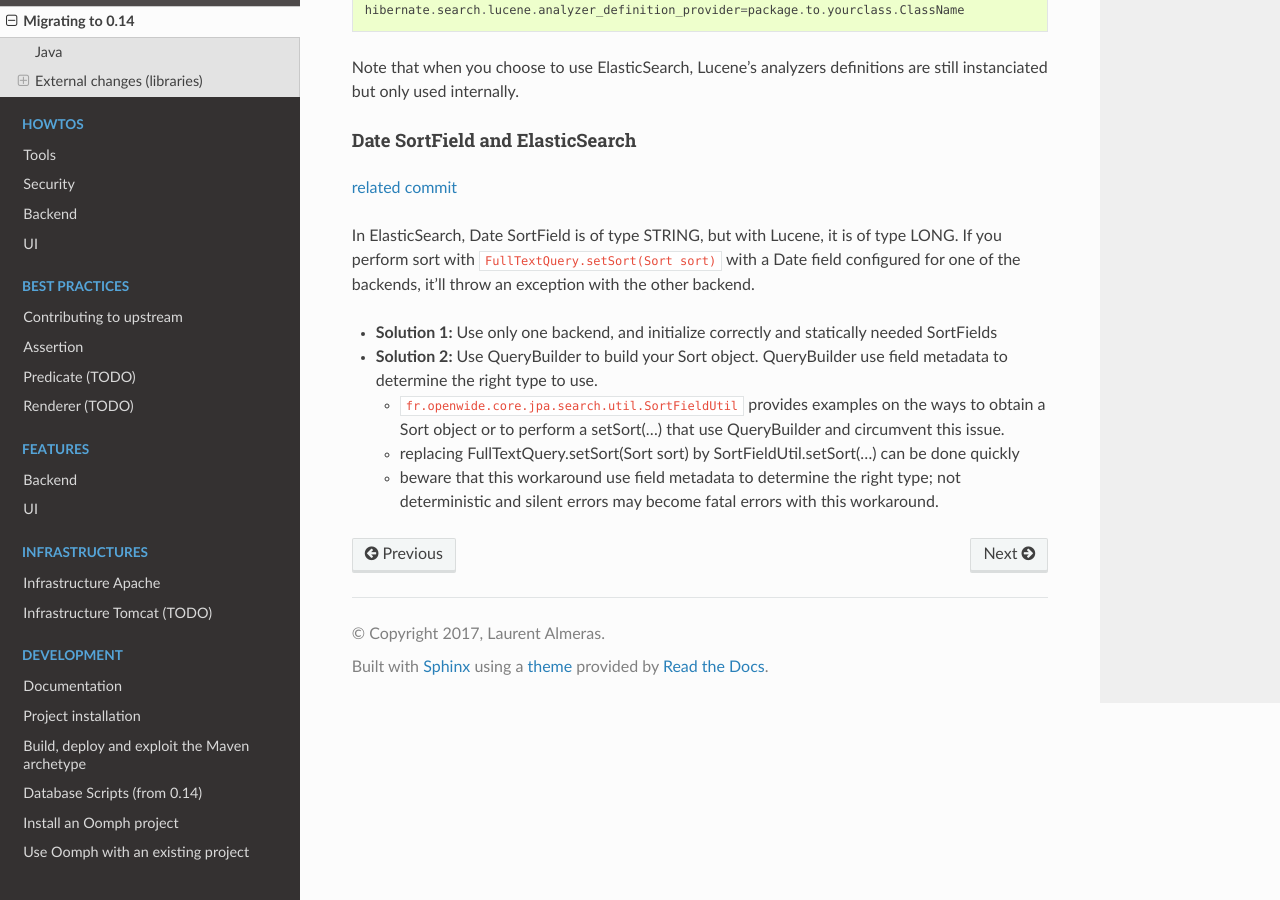
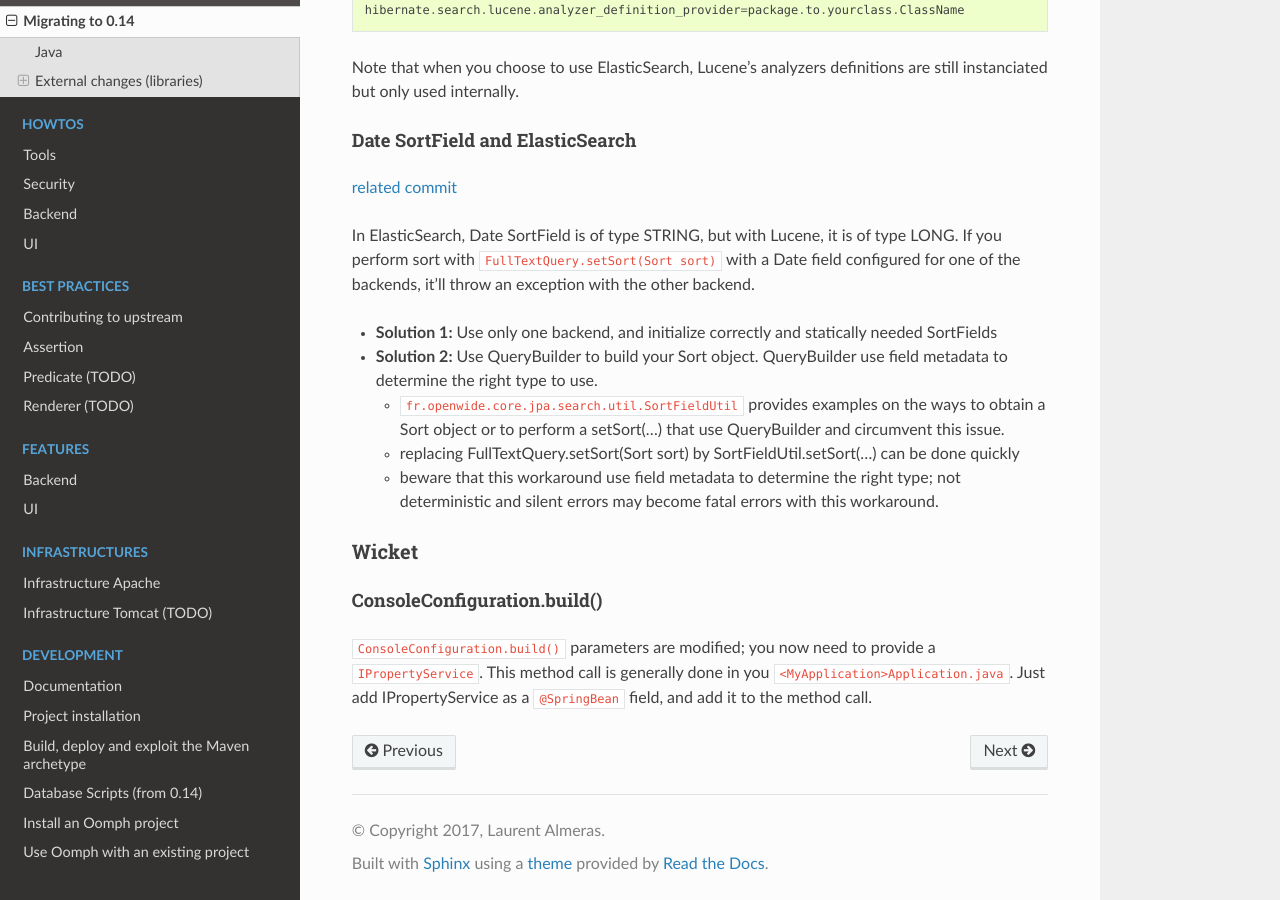
Before and after one commit to igloo-project/igloo-doc, a Sphinx documentation site: the page built from source/release-notes/Migrating-to-0.14.md, in a window 1280 px wide and 900 px high, scrolled down 3030 px. Built offline with Sphinx 7.4.7 and the Read the Docs theme 2.0.0, drawn with Linux system fonts in a browser that asks for light colours.

Commit message:
0.14 · added documentation about ConsoleConfiguration.build()

```diff
--- a/source/release-notes/Migrating-to-0.14.md
+++ b/source/release-notes/Migrating-to-0.14.md
@@ -148,3 +148,10 @@ other backend.
    * beware that this workaround use field metadata to determine the right
      type; not deterministic and silent errors may become fatal errors with
      this workaround.
+
+
+### Wicket
+
+#### ConsoleConfiguration.build()
+
+``ConsoleConfiguration.build()`` parameters are modified; you now need to provide a ``IPropertyService``. This method call is generally done in you ``<MyApplication>Application.java``. Just add IPropertyService as a ``@SpringBean`` field, and add it to the method call.
```
